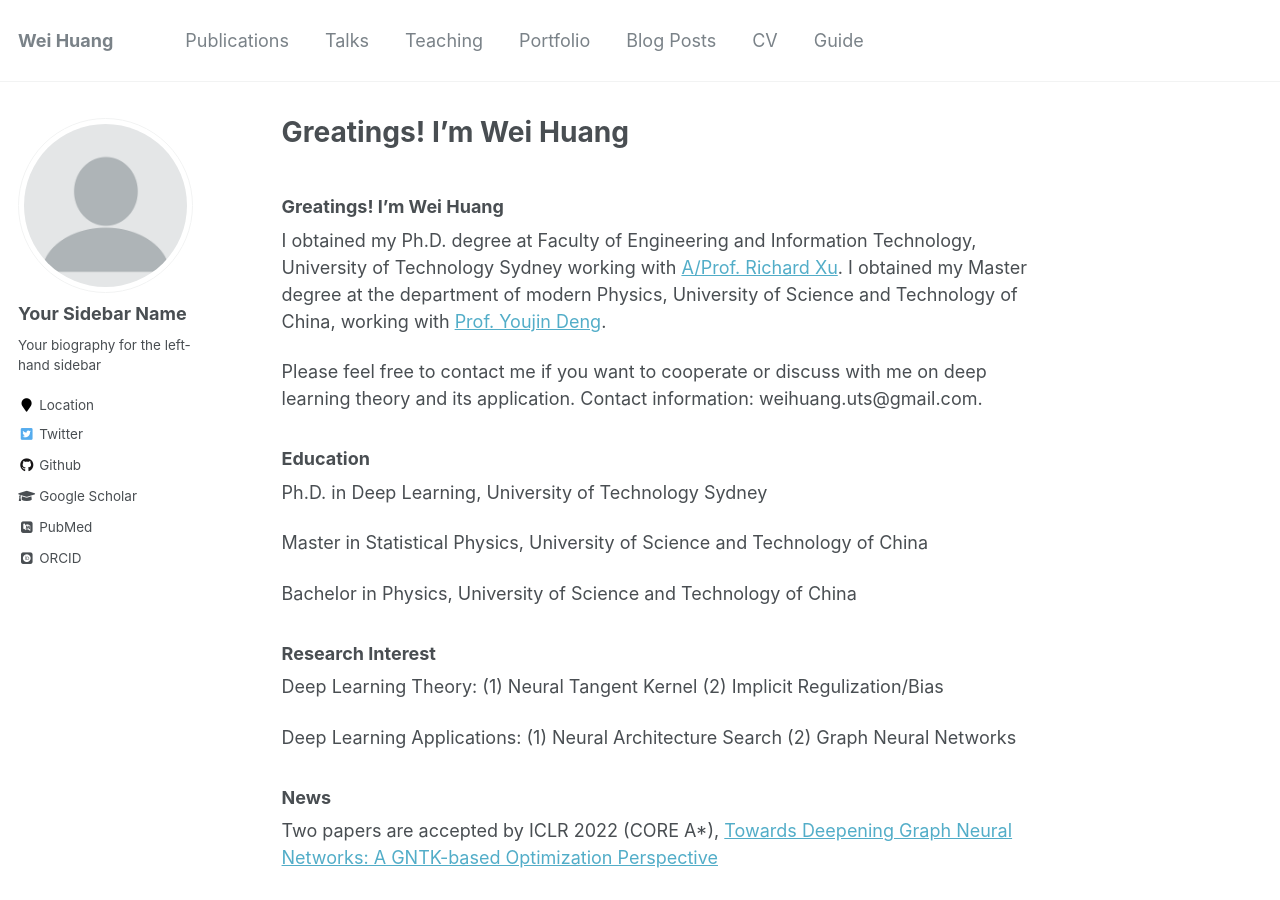
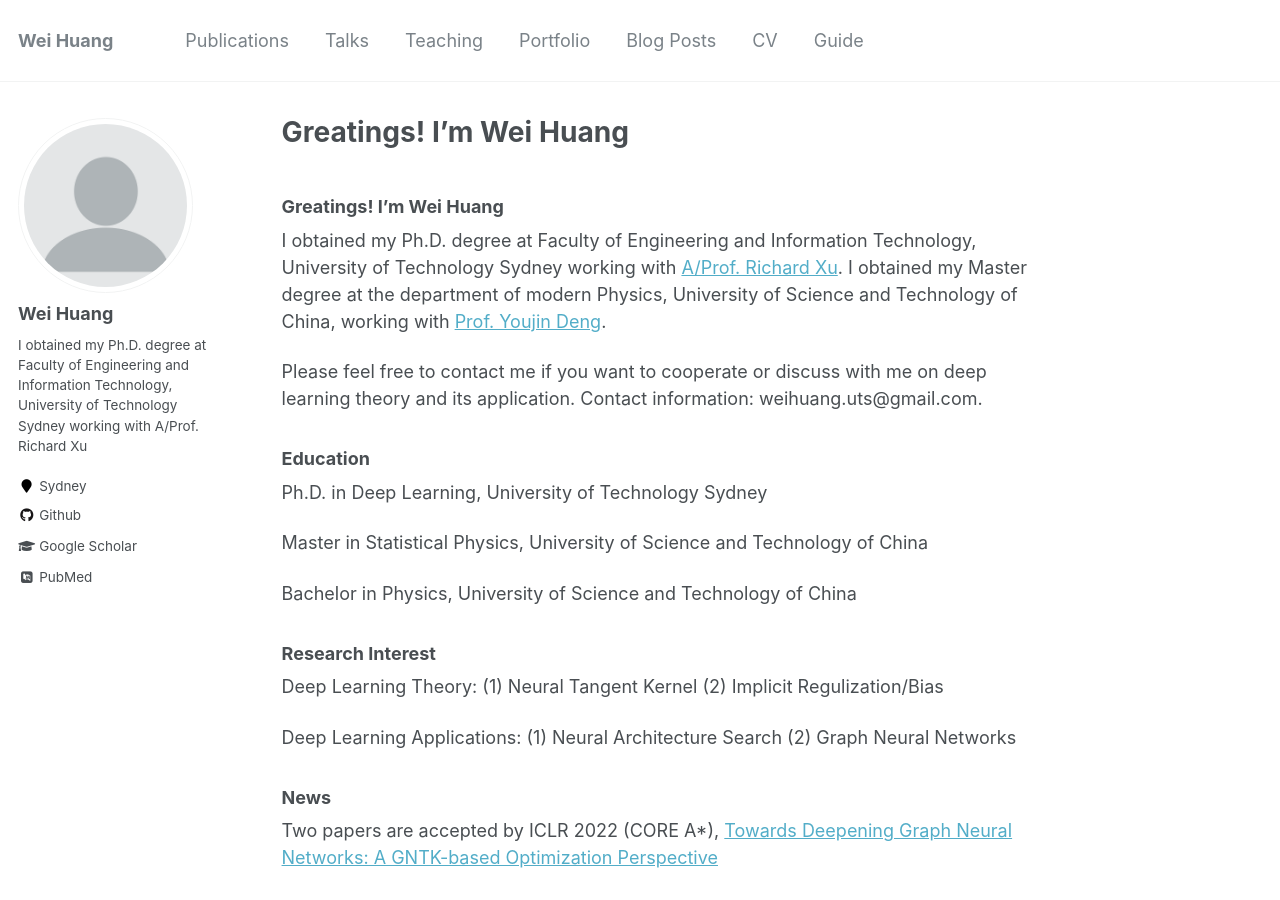
Before and after one commit to WeiHuang05/Weihuang05.github.io, a Jekyll site: the page built from index.md, in a window 1280 px wide and 900 px high. Built offline with Jekyll 4.4.1, drawn with Linux system fonts in a browser that asks for light colours; some web fonts are replaced; our own code applies the rules of GitHub Pages for plain Markdown files.

Commit message:
Update _config.yml

```diff
--- a/_config.yml
+++ b/_config.yml
@@ -11,9 +11,9 @@ title                    : "Wei Huang"
 title_separator          : "-"
 name                     : &name "Your Name"
 description              : &description "personal description"
-url                      : https://academicpages.github.io # the base hostname & protocol for your site e.g. "https://mmistakes.github.io"
+url                      : https://weihuang05.github.io # the base hostname & protocol for your site e.g. "https://mmistakes.github.io"
 baseurl                  : "" # the subpath of your site, e.g. "/blog"
-repository               : "academicpages/academicpages.github.io"
+repository               : "weihuang05/weihuang05.github.io"
 teaser                   :  # filename of teaser fallback teaser image placed in /images/, .e.g. "500x300.png"
 breadcrumbs              : false # true, false (default)
 words_per_minute         : 160
@@ -80,13 +80,13 @@ analytics:
 
 # Site Author
 author:
-  name             : "Your Sidebar Name"
+  name             : "Wei Huang"
   avatar           : "profile.png"
-  bio              : "Your biography for the left-hand sidebar"
-  location         : "Location"
+  bio              : "I obtained my Ph.D. degree at Faculty of Engineering and Information Technology, University of Technology Sydney working with A/Prof. Richard Xu"
+  location         : "Sydney"
   employer         :
   pubmed           : "https://www.ncbi.nlm.nih.gov/pubmed/?term=john+snow"
-  googlescholar    : "http://yourfullgooglescholarurl.com"
+  googlescholar    : "https://scholar.google.com.au/citations?user=RZfDh4MAAAAJ&hl=en"
   email            :
   researchgate     :  # example: "https://www.researchgate.net/profile/yourprofile"
   uri              :
@@ -96,22 +96,22 @@ author:
   flickr           :
   facebook         :
   foursquare       :
-  github           : "academicpages"
+  github           : "weihuang05"
   google_plus      :
   keybase          :
   instagram        :
   impactstory      : #"https://profiles.impactstory.org/u/xxxx-xxxx-xxxx-xxxx"
   lastfm           :
   linkedin         :
-  orcid            : "http://orcid.org/yourorcidurl"
+  orcid            : # "http://orcid.org/yourorcidurl"
   pinterest        :
   soundcloud       :
   stackoverflow    : # http://stackoverflow.com/users/123456/username
   steam            :
   tumblr           :
-  twitter          : "replacethistwitterhandle"
+  twitter          : #"replacethistwitterhandle"
   vine             :
-  weibo            :
+  zhihu            : "https://www.zhihu.com/people/huang-wei-17-47-45"
   xing             :
   youtube          :
   wikipedia        :
```
